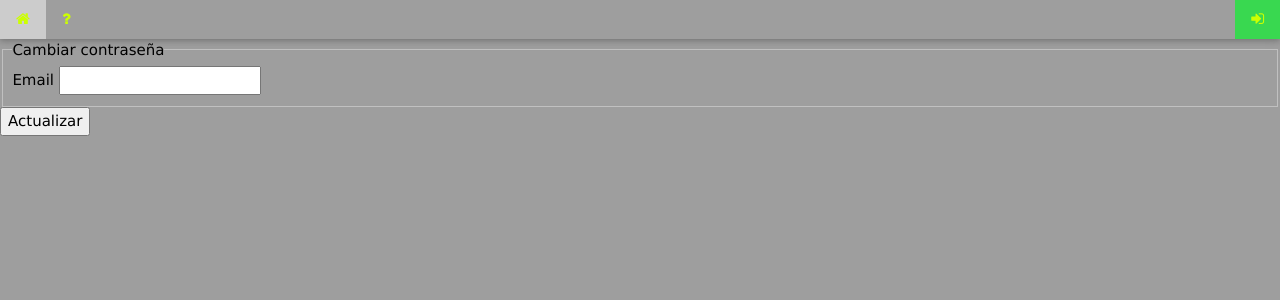
After one commit to SrSato/proyecto_curso_python_2021, a Flask app: page /reset_password in a window 1280 px wide. The commit adds this page. Shown: the top 300 px of the page. Run offline with Flask 2, Linux system fonts and the light colour scheme; some libraries are stand-ins or nearby versions.

Commit message:
Reset de pwd funcional... FALTA EL CSS XDDDD

```diff
--- a/blog/forms.py
+++ b/blog/forms.py
@@ -96,3 +96,21 @@ class LoginForm(FlaskForm):
         validators.DataRequired(message="Campo obligatorio")])
     remember = BooleanField('Recordarme')
     submit = SubmitField('Entrar')
+
+
+class RequestResetForm(FlaskForm):
+    email = StringField('Email', [validators.DataRequired(
+    ), validators.Email(message='Escriba un correo electrónico')])
+    submit = SubmitField('Actualizar')
+
+    def validate_email(self, email):
+        usuario = Usuario.query.filter_by(email=email.data).first()
+        if usuario is None:
+            raise ValidationError('NEIN! NEIN! NEIN! NEIN! NEIN!')
+
+
+class ResetPasswordForm(FlaskForm):
+    password = PasswordField('Password', [validators.DataRequired()])
+    confirm_password = PasswordField('Confirmar password', [
+                                     validators.DataRequired(), validators.EqualTo('password')])
+    submit = SubmitField('Actualizar')
--- a/blog/routes.py
+++ b/blog/routes.py
@@ -2,10 +2,11 @@ import os
 import secrets
 from PIL import Image
 from flask import request, render_template, url_for, redirect, flash, abort
-from blog import app, db, bcrypt, login_manager
+from blog import app, db, bcrypt, login_manager, mail
 from blog.modelos import Usuario, Post
-from blog.forms import RegistrationForm, LoginForm, UpdateAccountForm, PostForm
+from blog.forms import RegistrationForm, LoginForm, UpdateAccountForm, PostForm, RequestResetForm, ResetPasswordForm
 from flask_login import login_user, current_user, logout_user, login_required
+from flask_mail import Message
 
 
 @app.route("/home")
@@ -17,10 +18,10 @@ def home():
     return render_template("home.html", title="Blogando", posts=posts)
 
 
-@app.route("/user/<string:usuarionombre>")
-def user_posts(usuarionombre):
+@app.route("/user/<string:username>")
+def user_posts(username):
     page = request.args.get('page', 1, type=int)
-    user = Usuario.query.filter_by(usuarionombre=usuarionombre).first_or_404()
+    user = Usuario.query.filter_by(username=username).first_or_404()
     posts = Post.query.filter_by(autor=user).order_by(
         Post.fecha.desc()).paginate(page=page, per_page=5)
     return render_template('user_posts.html', posts=posts, user=user)
@@ -168,6 +169,49 @@ def account():
     return render_template('account.html', title='Mi cuenta', image_file=image_file, form=form)
 
 
+def send_reset_email(user):
+    token = user.get_reset_token()
+    msg = Message('Imploración de cambio de contraseña',
+                  sender='noreply@nomail.com', recipients=[user.email])
+    msg.body = f'''Para cambiar tu contraseña pulsa el siguiente enlace:
+        {url_for('reset_token', token=token, _external=True)}
+        Si no deseas cambiar la contraseña, simplemente ignora este mensaje (no te sepa mal hacerme trabajar para nada...)
+        '''
+    mail.send(msg)
+
+
+@app.route("/reset_password", methods=['GET', 'POST'])
+def reset_request():
+    if current_user.is_authenticated:
+        return redirect(url_for('home'))
+    form = RequestResetForm()
+    if form.validate_on_submit():
+        user = Usuario.query.filter_by(email=form.email.data).first()
+        send_reset_email(user)
+        flash('Si tu correo está en nuestra base de datos, se mandará un correo con las instrucciones a seguir.', 'info')
+        return redirect(url_for('home'))
+    return render_template('reset_request.html', title='Reset Password', form=form)
+
+
+@app.route("/reset_password/<token>", methods=['GET', 'POST'])
+def reset_token(token):
+    if current_user.is_authenticated:
+        return redirect(url_for('home'))
+    user = Usuario.verify_reset_token(token)
+    if user is None:
+        flash('Enlace no valido o expirado', 'warning')
+        return redirect(url_for('reset_request'))
+    form = ResetPasswordForm()
+    if form.validate_on_submit():
+        hashed_password = bcrypt.generate_password_hash(
+            form.password.data).decode('utf-8')
+        user.password = hashed_password
+        db.session.commit()
+        flash('Contraseña actualizada, a ver si esta no se te olvida...', 'success')
+        return redirect(url_for('login'))
+    return render_template('reset_token.html', title='Actualizar contraseña', form=form)
+
+
 @app.route("/gaslands")
 @app.route("/gas")
 def aboutisasion():
--- a/blog/templates/account.html
+++ b/blog/templates/account.html
@@ -2,7 +2,7 @@
 {% block content %}
 <div class="content-section">
   <div class="media">
-    <img clas="rounded-circle account-img" src="{{ image_file }}" alt="">
+    <img class="rounded-circle account-img" src="{{ image_file }}" alt="">
     <div class="media-body">
       <h2 class="account-heading">{{ current_user.username }}</h2>
       <p class="text-secondary">{{ current_user.email }}</p>
--- a/blog/templates/home.html
+++ b/blog/templates/home.html
@@ -1,7 +1,6 @@
   {% extends "layout.html" %}
   {% block content %}
     <h1>Tendencias:</h1>
-
     <div class="frontal">
       {% for post in posts.items %}
         <div class="card fluoryellow ">
@@ -12,7 +11,7 @@
               </div>
               <h2 class="border-Text">{{post.titulo}}</h2>
             </div>
-            <h6 class="border-Text">Publicado el <span>{{post.fecha.strftime('%d-%m-%Y')}}</span> por <span>{{post.autor.username}}</span> </h6>
+            <h6 class="border-Text">Publicado el <span>{{post.fecha.strftime('%d-%m-%Y')}}</span> por <span><a href="user/{{post.autor.username}}">{{post.autor.username}}</a></span> </h6>
             <p>{{post.contenido}}</p>
             <h5 class="border-Text">#tag #tag #tag</h5>
           </div>
--- a/blog/templates/login.html
+++ b/blog/templates/login.html
@@ -28,6 +28,7 @@
                 </fieldset>
                 <div class="form-group">
                     {{form.submit()}}
+                    <small><a href="{{url_for('reset_request')}}">Recordar Contraseña</a></small>
                 </div>
             </form>
           </div>
--- /dev/null
+++ b/blog/templates/reset_request.html
@@ -0,0 +1,27 @@
+{% extends "layout.html" %}
+{% block content %}
+    <div class="content-section">
+        <form method="POST" action="">
+            {{ form.hidden_tag() }}
+            <fieldset class="form-group">
+                <legend class="border-bottom mb-4">Cambiar contraseña</legend>
+                <div class="form-group">
+                {{ form.email.label(class="form-control-label") }}
+                {% if form.email.errors %}
+                    {{ form.email(class="form-control form-control-lg is-invalid") }}
+                    <div class="invalid-feedback">
+                    {% for error in form.email.errors %}
+                        <span>{{ error }}</span>
+                    {% endfor %}
+                    </div>
+                {% else %}
+                    {{ form.email(class="form-control form-control-lg") }}
+                {% endif %}
+                </div>
+            </fieldset>
+                <div class="form-group">
+                    {{ form.submit(class="btn btn.outline-info") }}
+                </div>
+        </form>
+    </div>
+{% endblock content %}
```
Also changed, not shown: blog/__init__.py (+9 -0 lines), blog/modelos.py (+15 -1 lines), blog/templates/reset_token.html (added, +40 -0 lines), blog/templates/user_posts.html (added, +28 -0 lines), blog/site.db.
